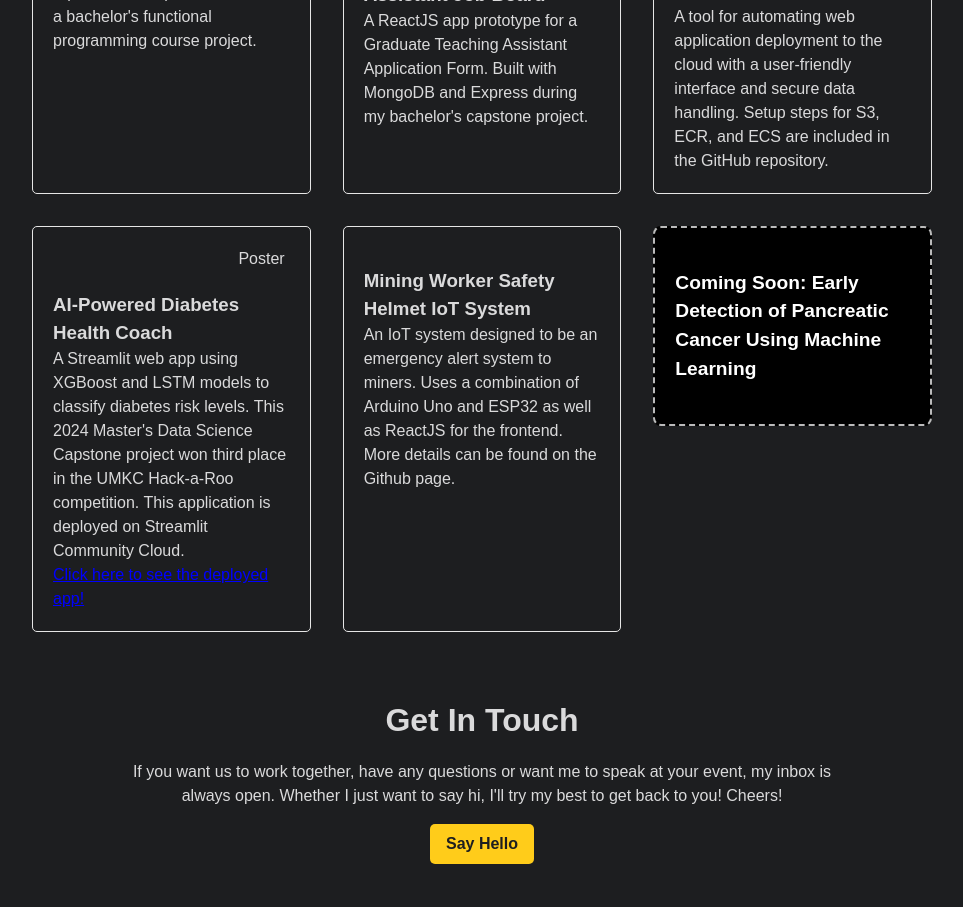
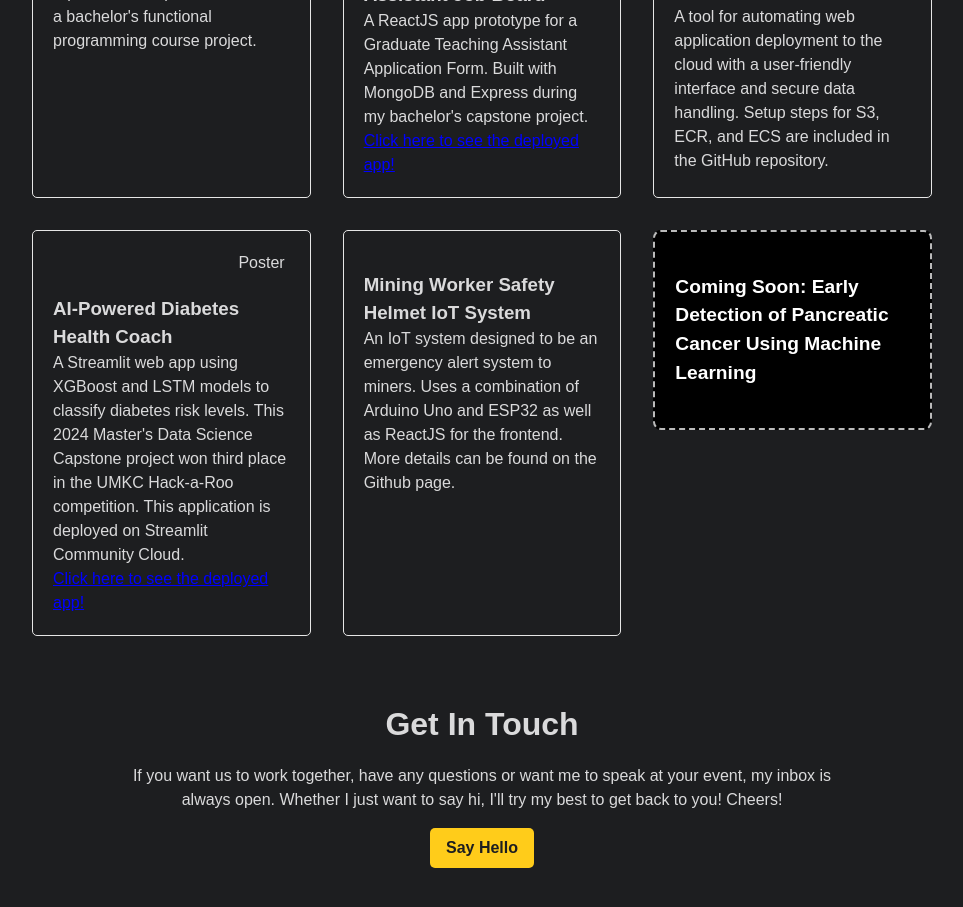
Before and after one commit to aa57c/PortfolioWebsite, a Next.js app: page / in a window 1280 px wide. Shown: the part 2660-3567 px from the top of the page, without its empty margins (158-1121 px from the left). Built offline with nearby package versions, Linux system fonts and the light colour scheme.

Commit message:
Update Projects.jsx

```diff
--- a/src/components/Projects.jsx
+++ b/src/components/Projects.jsx
@@ -64,6 +64,13 @@ const Projects = () => {
                 </a>
               )}
             </div>
+            <div>
+              {project.deployed && project.title == "Graduate Teaching Assistant Job Board" && (
+                <a href="graduate-teaching-assistant-job-board-dt85i2m91.vercel.app" target="_blank" rel="noopener noreferrer" style={{ color: "blue", textDecoration: "underline" }}>
+                  Click here to see the deployed app!
+                </a>
+              )}
+            </div>
           </div>
         ))}
         <div className="project-card coming-soon">
```
